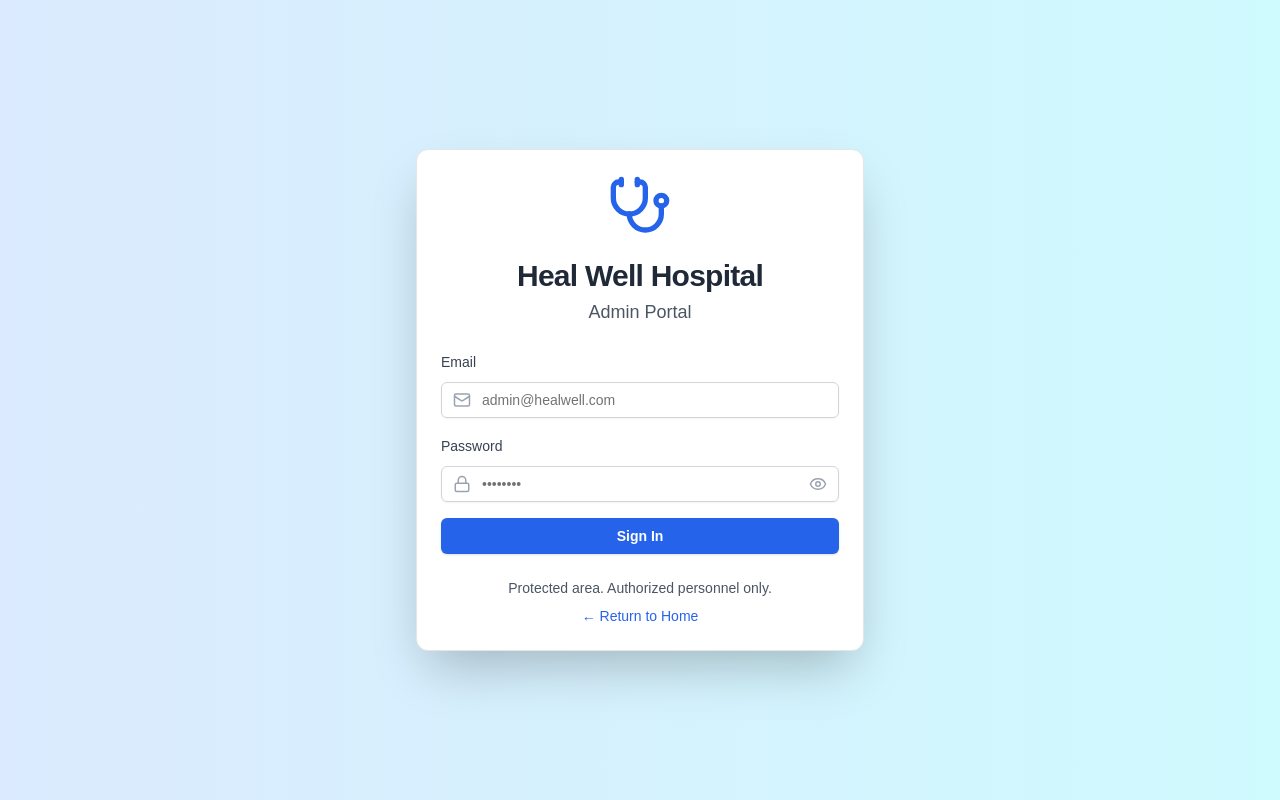
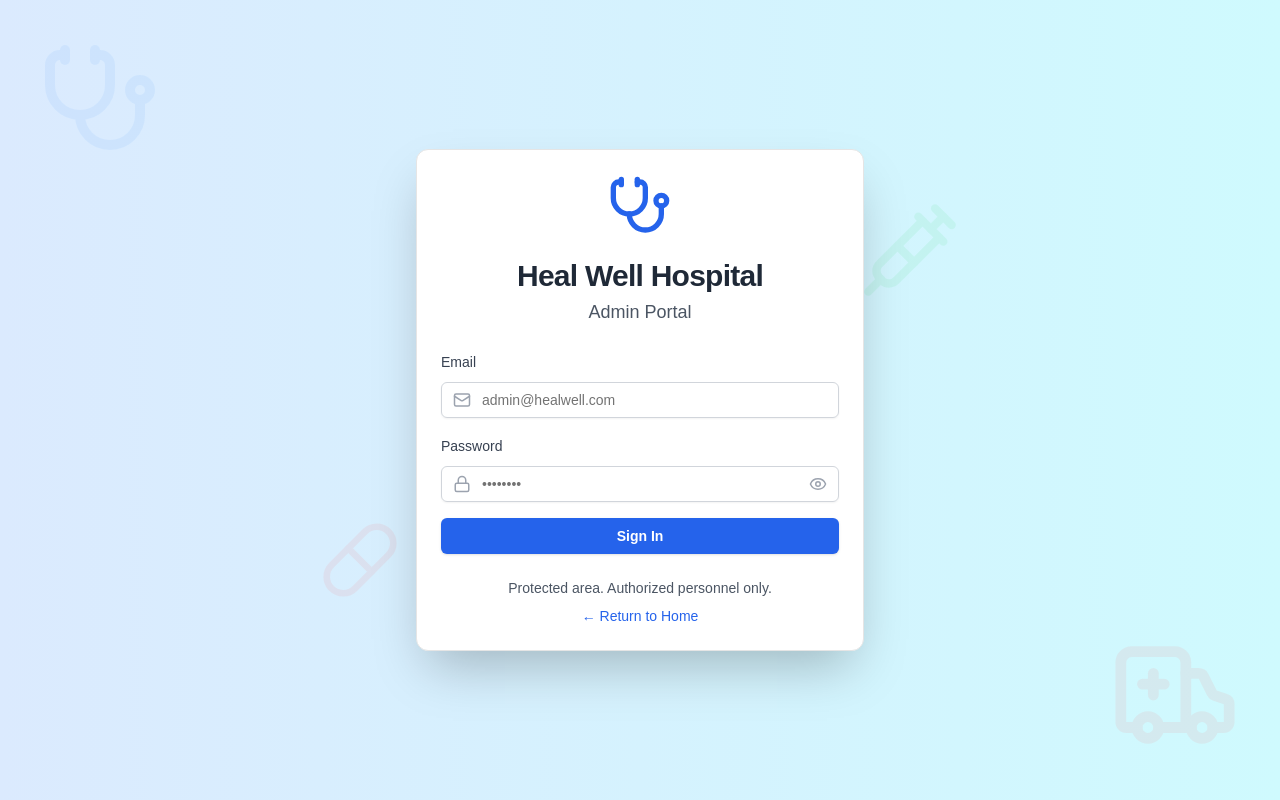
Before and after one commit to akshay0611/HealWell, a Next.js app: page /admin-signin in a window 1280 px wide. Built offline with nearby package versions, Linux system fonts and the light colour scheme; no server answers.

Commit message:
Styled admin sign in page

```diff
--- a/app/admin-signin/page.tsx
+++ b/app/admin-signin/page.tsx
@@ -3,7 +3,7 @@
 import { useState } from 'react';
 import { useRouter } from 'next/navigation';
 import { supabase } from '../../lib/supabaseClient';
-import { Stethoscope, Mail, Lock, AlertCircle, Eye, EyeOff } from 'lucide-react';
+import { Stethoscope, Mail, Lock, AlertCircle, Eye, EyeOff, Syringe, Pill, Thermometer, Clipboard, AmbulanceIcon as FirstAid } from 'lucide-react';
 import { Button } from "@/components/ui/button"
 import { Input } from "@/components/ui/input"
 import { Label } from "@/components/ui/label"
@@ -49,8 +49,19 @@ export default function AdminSignIn() {
   };
 
   return (
-    <div className="min-h-screen flex items-center justify-center bg-gradient-to-r from-blue-100 to-cyan-100">
-      <Card className="w-full max-w-md bg-white shadow-2xl">
+    <div className="min-h-screen flex items-center justify-center bg-gradient-to-r from-blue-100 to-cyan-100 relative overflow-hidden">
+      {/* Background Medical Icons */}
+      <div className="absolute inset-0 z-0 opacity-10">
+        <Stethoscope className="absolute top-10 left-10 text-blue-400" size={120} />
+        <Syringe className="absolute top-1/4 right-1/4 text-green-400" size={100} />
+        <Pill className="absolute bottom-1/4 left-1/4 text-red-400" size={80} />
+        <Thermometer className="absolute top-1/3 left-1/3 text-yellow-400" size={90} />
+        <Clipboard className="absolute bottom-1/3 right-1/3 text-purple-400" size={110} />
+        <FirstAid className="absolute bottom-10 right-10 text-red-400" size={130} />
+        <Stethoscope className="absolute top-1/2 left-1/2 transform -translate-x-1/2 -translate-y-1/2 text-blue-400" size={200} />
+      </div>
+
+      <Card className="w-full max-w-md bg-white shadow-2xl relative z-10">
         <CardHeader className="space-y-1 text-center">
           <div className="flex justify-center mb-4">
             <Stethoscope className="text-blue-600 w-16 h-16" />
```
